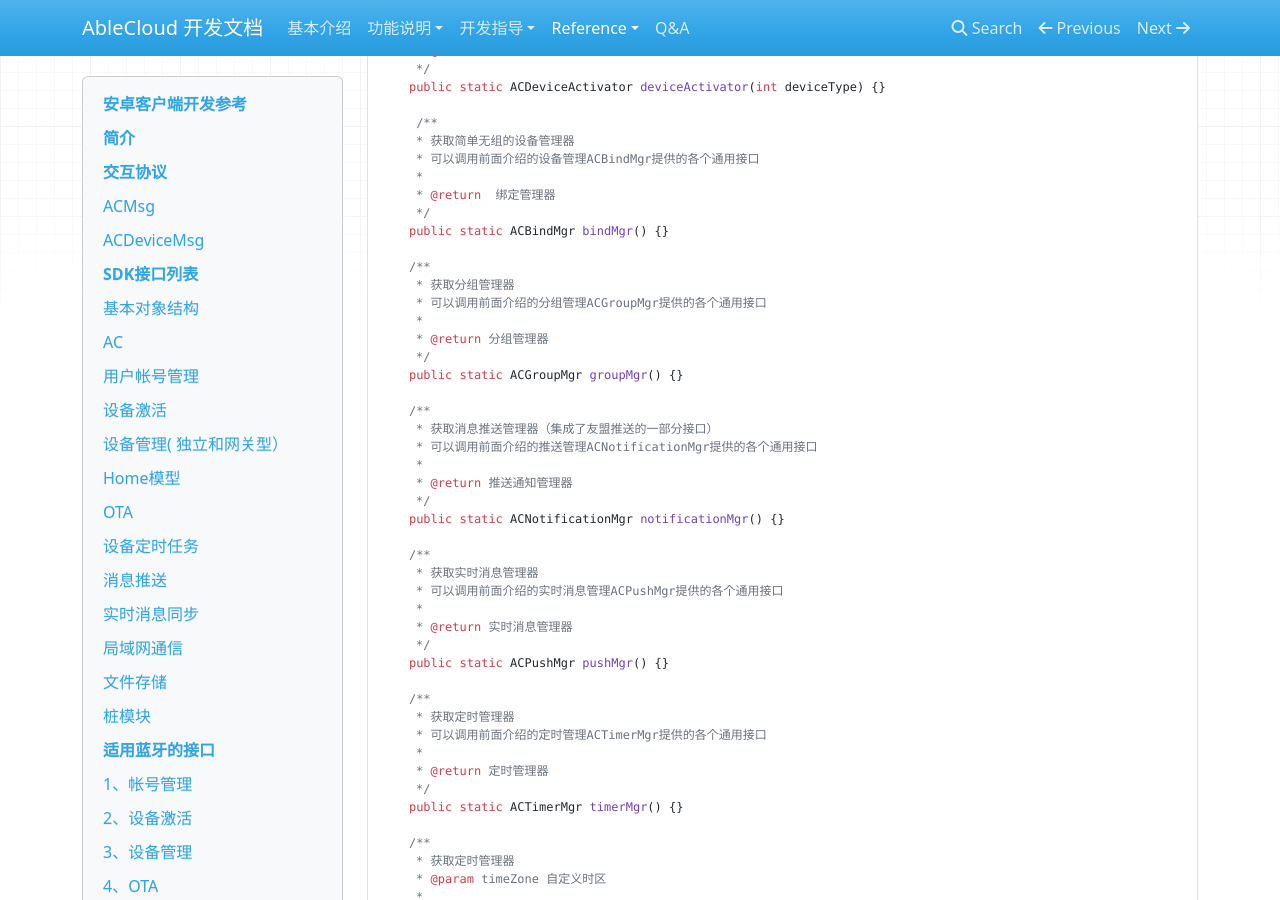
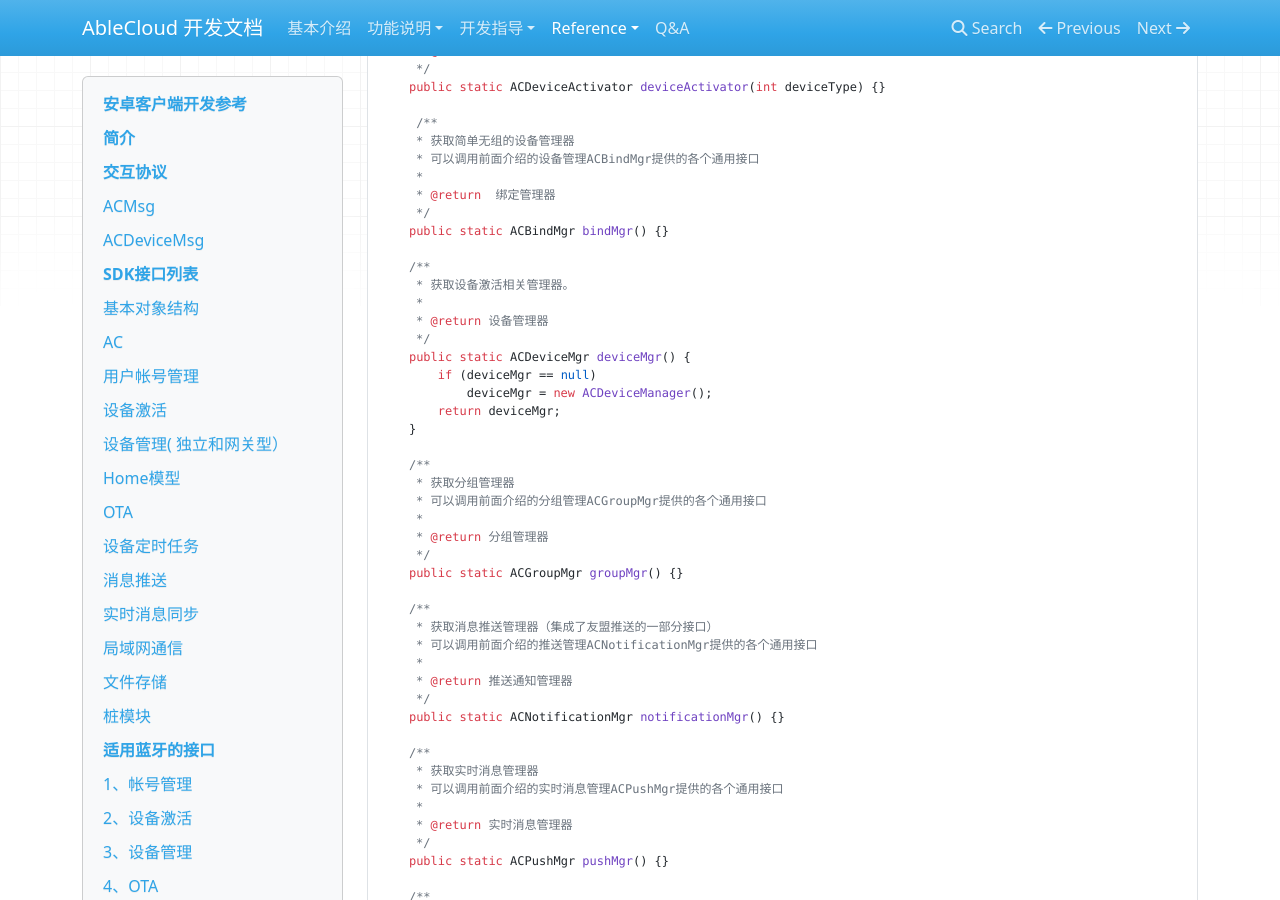
Before and after one commit to JessonW/rd_docs, an MkDocs documentation site: the page built from docs/reference/android.md, in a window 1280 px wide and 900 px high, scrolled down 12242 px. Built offline with MkDocs 1.6.1, drawn with Linux system fonts in a browser that asks for light colours; nearby versions of some CDN libraries; old or Windows-style settings are respelled for this version of MkDocs; some of the changed text lies outside the part shown.

Commit message:
update android

````diff
--- a/docs/reference/android.md
+++ b/docs/reference/android.md
@@ -619,6 +619,17 @@ public class AC {
     public static ACBindMgr bindMgr() {}
 
     /**
+     * 获取设备激活相关管理器。
+     *
+     * @return 设备管理器
+     */
+    public static ACDeviceMgr deviceMgr() {
+        if (deviceMgr == null)
+            deviceMgr = new ACDeviceManager();
+        return deviceMgr;
+    }
+
+    /**
      * 获取分组管理器
      * 可以调用前面介绍的分组管理ACGroupMgr提供的各个通用接口
      *
@@ -2149,6 +2160,7 @@ public interface ACDeviceMgr {
     public void activateDevice(String subDomain, ACDeviceActive deviceActive, VoidCallback callback);
 }
 ```
+> 通过`AC.deviceMgr()`获取设备管理器
 
 ##3、设备管理
 
````
